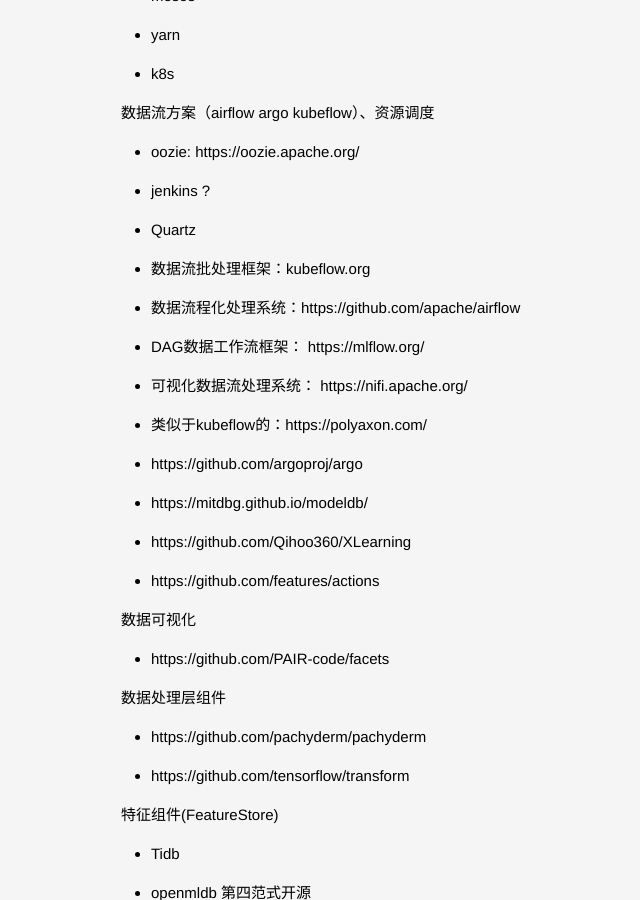
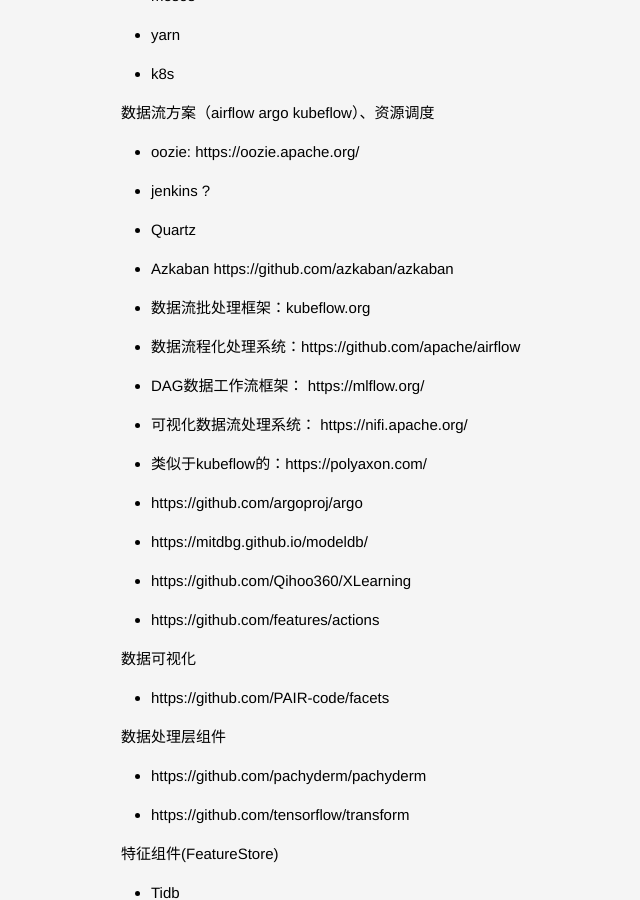
Before and after one commit to lucky521/blog, a Jekyll site: the page built from _posts/ml/2019-05-21-ML-System.markdown, in a window 1280 px wide and 900 px high, scrolled down 5136 px. Shown: the whole window, without its empty margins (119-759 px from the left). Built offline with Jekyll 4.4.1, drawn with Linux system fonts in a browser that asks for light colours.

Commit message:
Update 2019-05-21-ML-System.markdown

```diff
--- a/_posts/ml/2019-05-21-ML-System.markdown
+++ b/_posts/ml/2019-05-21-ML-System.markdown
@@ -163,6 +163,7 @@
 - oozie: https://oozie.apache.org/
 - jenkins ?
 - Quartz
+- Azkaban https://github.com/azkaban/azkaban
 - 数据流批处理框架：kubeflow.org
 - 数据流程化处理系统：https://github.com/apache/airflow
 - DAG数据工作流框架： https://mlflow.org/
```
